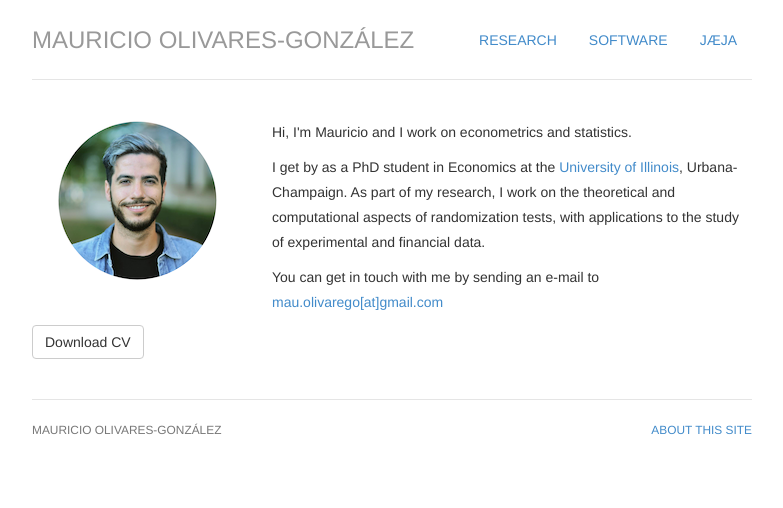
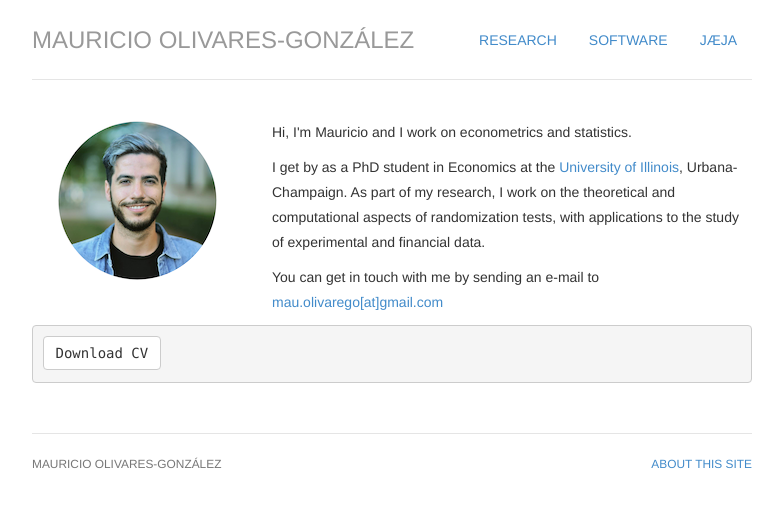
Before and after one commit to mauolivares/mauolivares.github.io, a Jekyll site: the page built from index.html, in a window 1280 px wide. Shown: the top 508 px of the page, without its empty margins (248-1031 px from the left). Built offline with Jekyll 4.4.1, drawn with Linux system fonts in a browser that asks for light colours.

Commit message:
Update front page

```diff
--- a/index.html
+++ b/index.html
@@ -17,7 +17,7 @@ description: Mauricio Olivares is a 5th year PhD student in Economics at the Uni
 	<p> I get by as a <span itemprop="title">PhD student in Economics</span> at <span itemprop="affiliation">the <a href="https://economics.illinois.edu/">University of Illinois</a></span>, <span itemprop="locality">Urbana-Champaign</span>.
 	    As part of my research, I work on the theoretical and computational aspects of randomization tests, with applications to the study of experimental and financial data.
 	<p> You can get in touch with me by sending an e-mail to <a href="mailto:mau.olivarego@gmail.com">mau.olivarego[at]gmail.com</a>
-	<p>	<a href="/files/Vitae.pdf" class="btn btn-default pull-left" title="Download CV as PDF">Download CV</a>
+	<p><pre>     <a href="/files/Vitae.pdf" class="btn btn-default pull-left" title="Download CV as PDF">Download CV</a>
 	</div>
 </div>
 <!-- </div> -->
--- a/research/index.html
+++ b/research/index.html
@@ -17,7 +17,7 @@ description: Mauricio Olivares' research page.
 				<h3>Working Papers</h3>
 
 					<ul class="list-unstyled">
-					<li><a href="/files/HTE_WorkingPaper.pdf" title="Download Paper as PDF">Non-Parametric Hypothesis Testing with a NuisanceParameter:  A Permutation Test Approach</a><br>with <a href="https://sites.google.com/a/illinois.edu/eunyichung/">Eunyi Chung</a><br>First Draft: May 2018. This version: February 2019<br><a href="https://cran.r-project.org/web/packages/RATest/index.html" class="btn btn-default pull-left" title="R Package">[R Package]</a></li>
+					<li><a href="/files/HTE_WorkingPaper.pdf" title="Download Paper as PDF">Non-Parametric Hypothesis Testing with a NuisanceParameter:  A Permutation Test Approach</a><br>with <a href="https://sites.google.com/a/illinois.edu/eunyichung/">Eunyi Chung</a><br>First Draft: May 2018. This version: February 2019<br><a href="https://cran.r-project.org/web/packages/RATest/index.html" title="R Package">[R Package]</a></li>
 					</ul>
 
 
```
